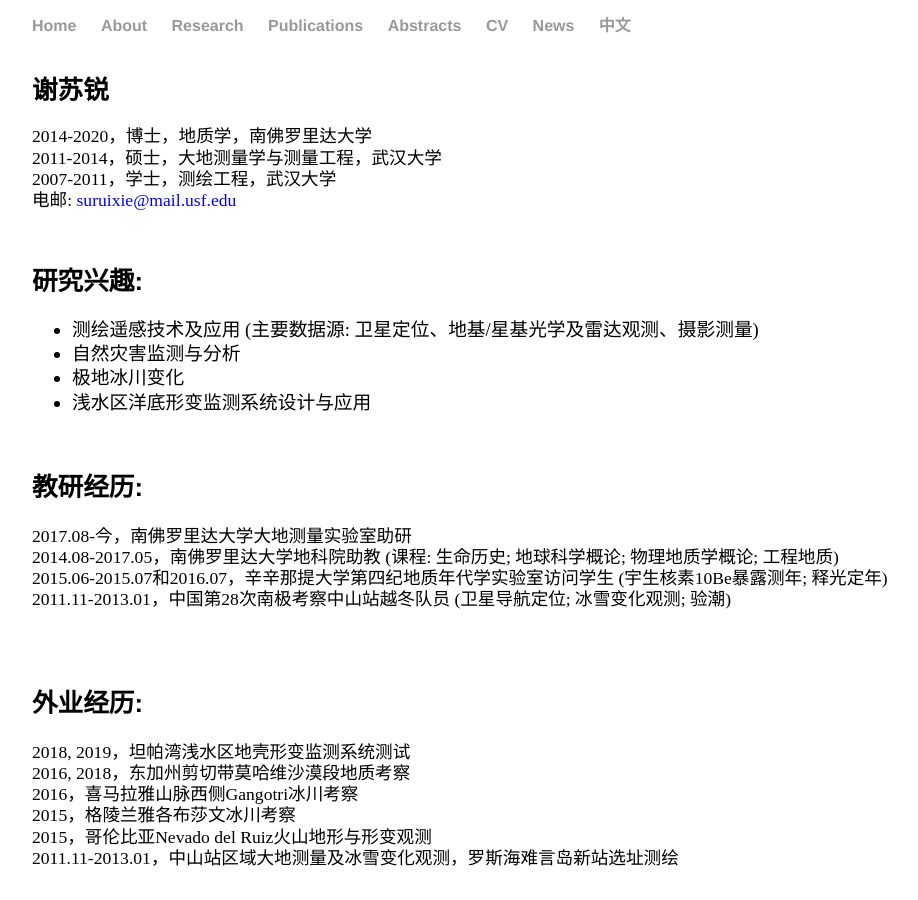
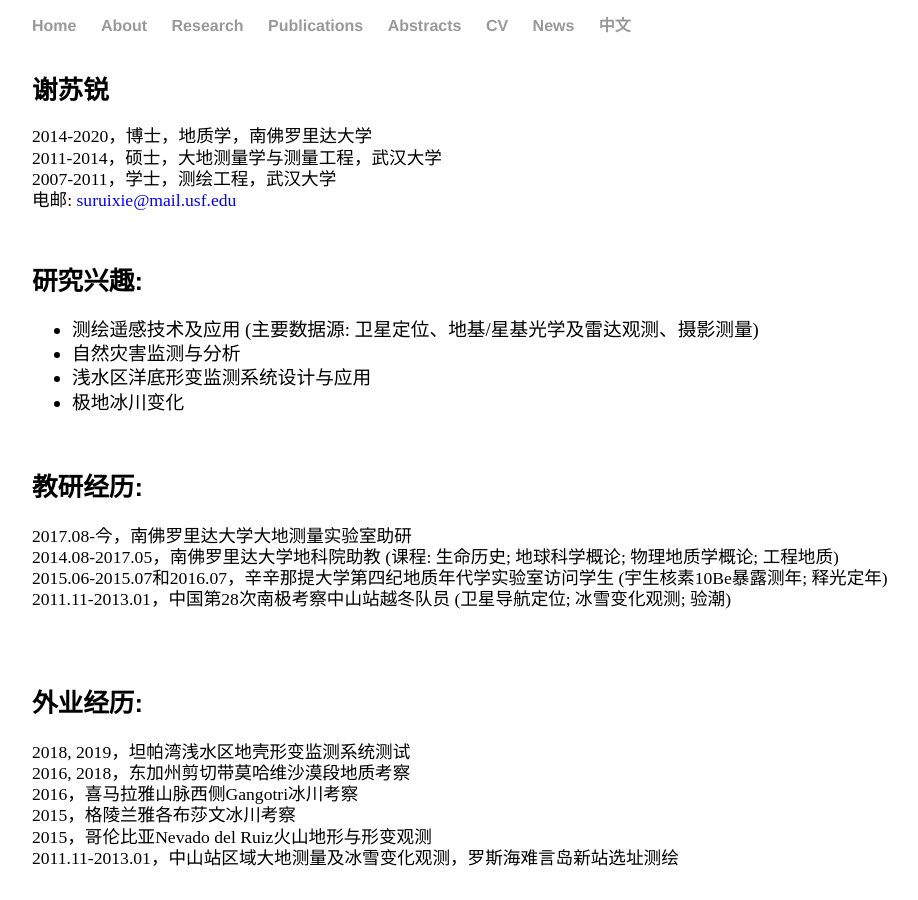
Before and after one commit to suruixie/suruixie.github.io, a Jekyll site: the page built from Chinese/index.html, in a window 1280 px wide and 900 px high. Shown: the whole window, without its empty margins (96-1014 px from the left). Built offline with Jekyll 4.4.1, drawn with Linux system fonts in a browser that asks for light colours; a style sheet for code colours, icons or effects is not loaded.

Commit message:
Update index.html

```diff
--- a/Chinese/index.html
+++ b/Chinese/index.html
@@ -19,8 +19,8 @@ title: 苏锐的中文页面
 	    <ul class="research_list">
 		    <li style="line-height:130%; font-size:0.9em; color:#000000;">测绘遥感技术及应用 (主要数据源: 卫星定位、地基/星基光学及雷达观测、摄影测量)</a></li>
 		    <li style="line-height:130%; font-size:0.9em; color:#000000;">自然灾害监测与分析</a></li>
+		    <li style="line-height:130%; font-size:0.9em; color:#000000;">浅水区洋底形变监测系统设计与应用</a></li>
 		    <li style="line-height:130%; font-size:0.9em; color:#000000;">极地冰川变化</a></li>
-		    <li style="line-height:130%; font-size:0.9em; color:#000000;">浅水区洋底形变监测系统设计与应用</a></li>
 	    </ul>
 	</div>
 	<div class="sideText">
```
